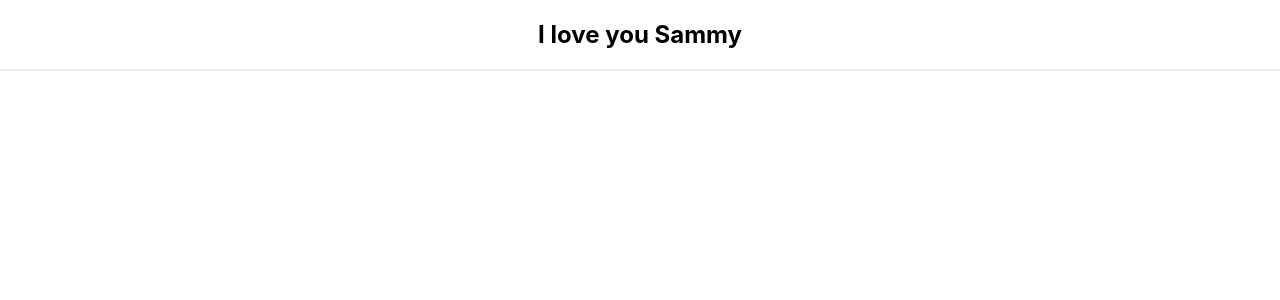
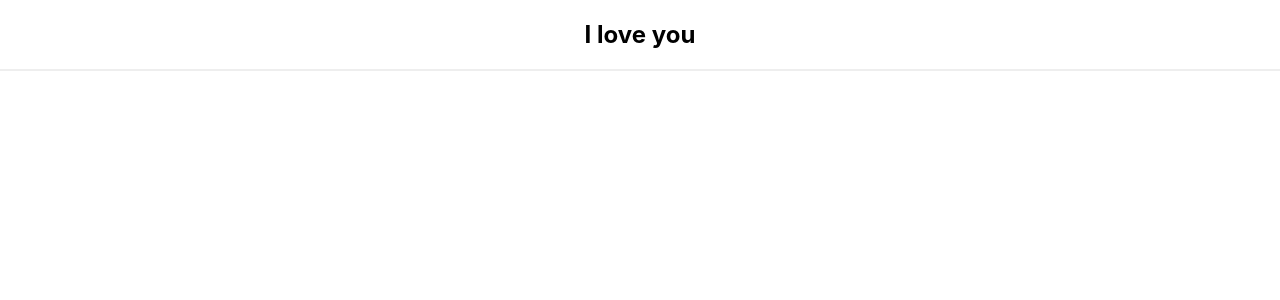
Before and after one commit to agnewcap/website, a React (Create React App) app: page / in a window 1280 px wide. Shown: the top 300 px of the page. Built offline with nearby package versions, Linux system fonts and the light colour scheme.

Commit message:
took out name

```diff
--- a/src/App.js
+++ b/src/App.js
@@ -7,7 +7,7 @@ function App() {
   return (
     <section className="App">
       <div>
-        <h1>I love you Sammy</h1>
+        <h1>I love you</h1>
         <p className="App"></p>
       </div>
 
```
